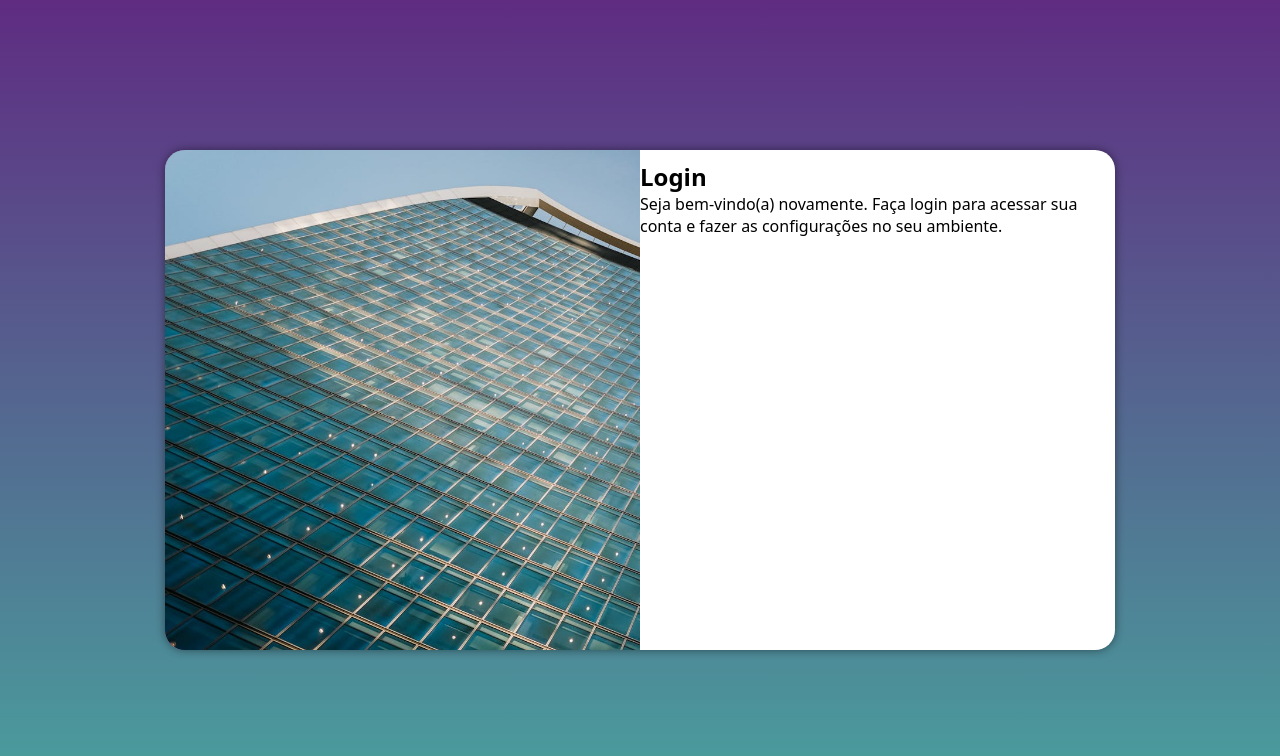
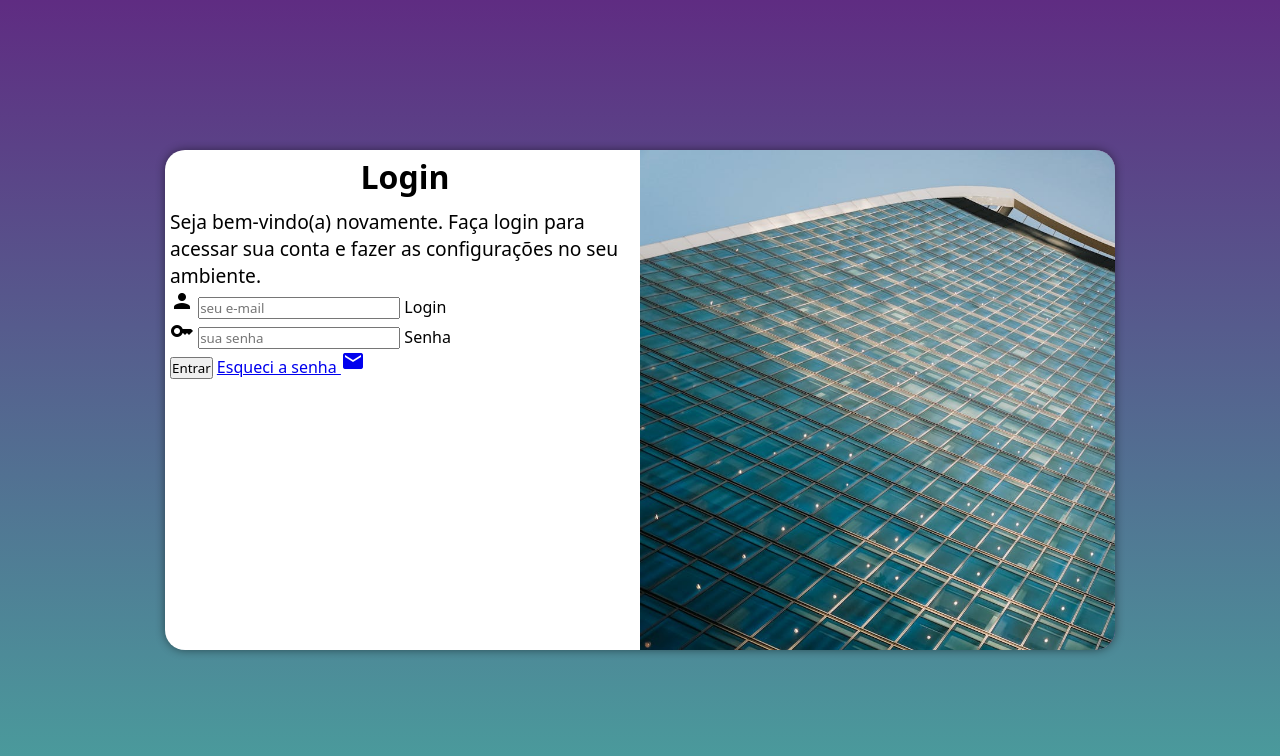
Before and after one commit to lucascamargosi/projeto-login, a plain HTML site: page index.html in a window 1280 px wide. Drawn offline with Linux system fonts and the light colour scheme.

Commit message:
adc form

```diff
--- a/estilos/media-query.css
+++ b/estilos/media-query.css
@@ -35,12 +35,18 @@ Grandes telas: acima de 1200px*/
         width: 950px;
     }
     section#login > div#imagem{
-        float: left;
+        float: right;
         width: 50%;
         height: 100%;
     }
     section#login > div#formulário{
-        float: right;
+        float: left;
         width: 50%;
     }
+    div#formulario > h1{
+        font-size: 2em;
+    }
+    div#formulario > p{
+        font-size: 1.2em;
+    }
 }
--- a/estilos/style.css
+++ b/estilos/style.css
@@ -45,5 +45,12 @@ main{
 }
 #login>#formulario{
     display: block;
-    padding: 10px;
+    padding: 5px;
 }
+div#formulario > h1{
+    text-align: center;
+    margin-bottom: 10px;
+}
+div#formulario > p{
+    font-size: 0.8em;
+}
--- a/index.html
+++ b/index.html
@@ -4,6 +4,7 @@
     <meta charset="UTF-8">
     <meta name="viewport" content="width=device-width, initial-scale=1.0">
     <title>Login</title>
+    <link href="https://fonts.googleapis.com/icon?family=Material+Icons" rel="stylesheet">
     <link rel="stylesheet" href="estilos/style.css">
     <link rel="stylesheet" href="estilos/media-query.css">
 </head>
@@ -16,8 +17,21 @@
             <div id="formulario">
                 <h1>Login</h1>
                 <p>Seja bem-vindo(a) novamente. Faça login para acessar sua conta e fazer as configurações no seu ambiente.</p  >
-                <form action="login.php" method="post">
-
+                <form action="login.php" method="post" autocomplete="on">
+                    <div class="campo">
+                        <span class="material-icons">person</span>
+                        <input type="email" name="login" id="ilogin" placeholder="seu e-mail" autocomplete="email" required maxlength="30">
+                        <label for="ilogin">Login</label>
+                    </div>
+                    <div class="campo">
+                        <span class="material-icons">key</span>
+                        <input type="password" name="senha" id="isenha" placeholder="sua senha" autocomplete="current-password" required minlength="8" maxlength="20">
+                        <label for="isenha">Senha</label>
+                    </div>
+                    <input type="submit" value="Entrar">
+                    <a href="Esqueci a senha">
+                        Esqueci a senha <span class="material-icons">mail</span>
+                    </a>
                 </form>
             </div>
         </section>
```
